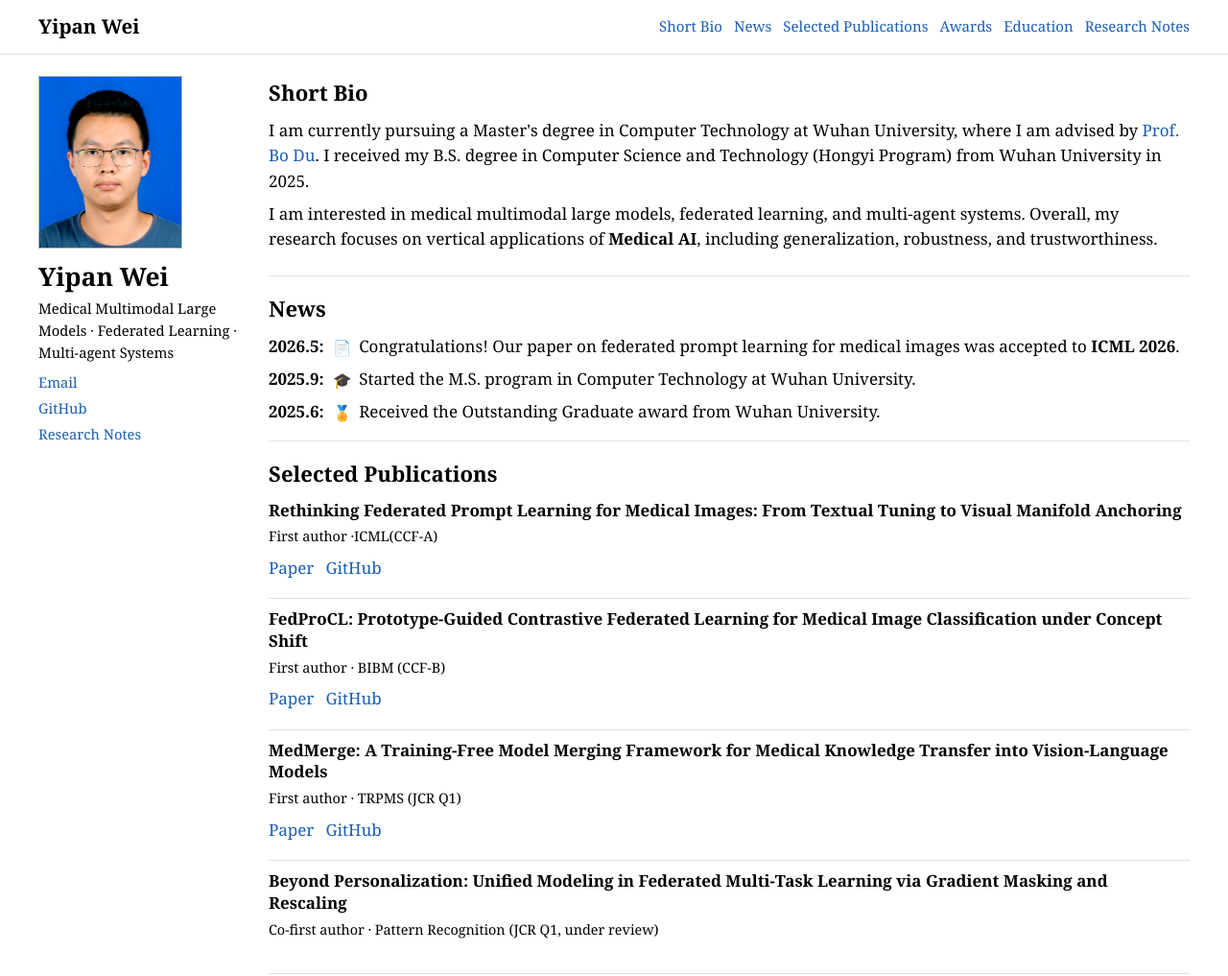
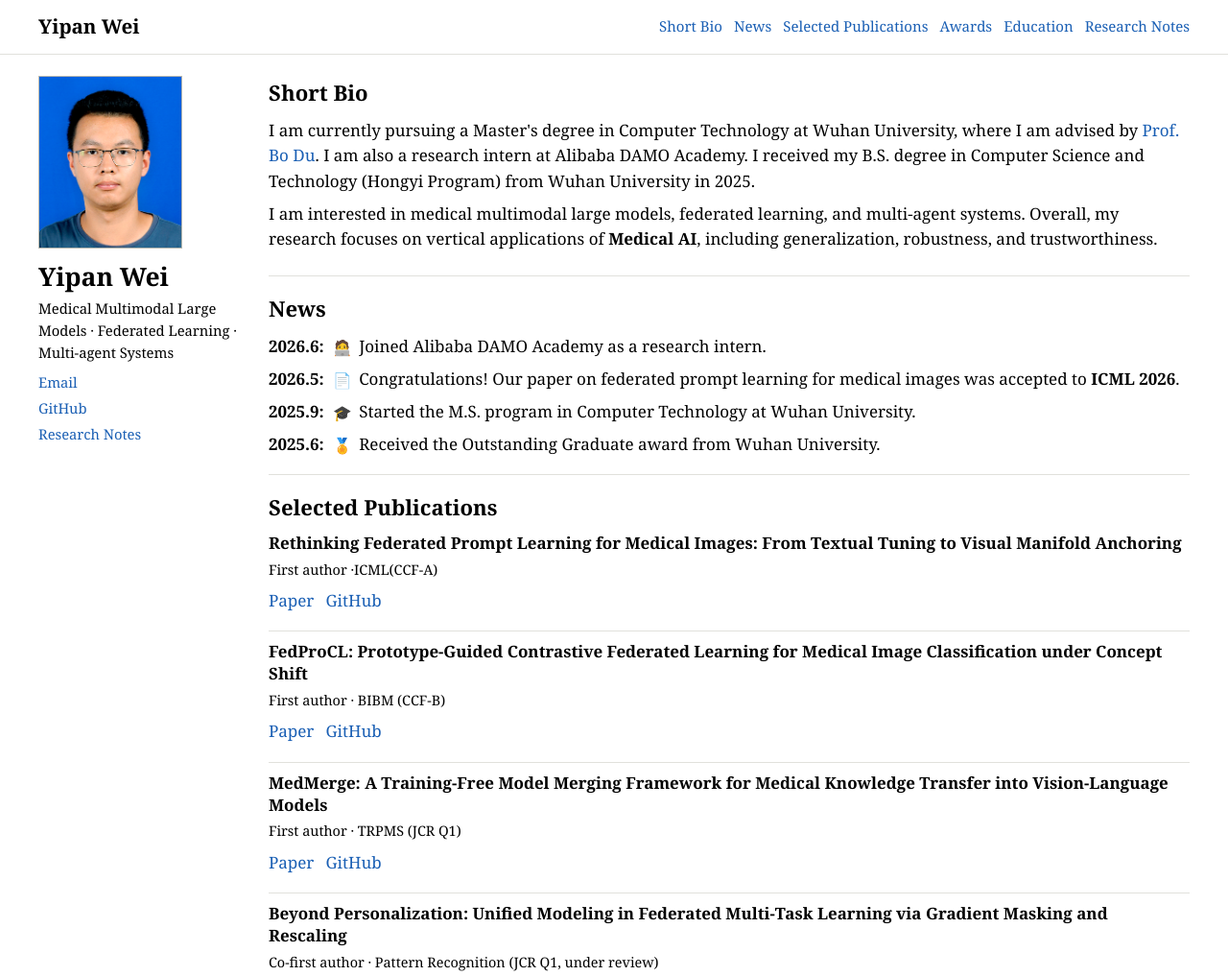
Before and after one commit to YipanWei/YipanWei.github.io, a plain HTML site: page index.html in a window 1280 px wide. Shown: the top 1017 px of the page at 96% size. Drawn offline with Linux system fonts and the light colour scheme.

Commit message:
Add DAMO Academy research internship

```diff
--- a/index.html
+++ b/index.html
@@ -57,8 +57,9 @@
               target="_blank"
               rel="noreferrer"
               >Prof. Bo Du</a
-            >. I received my B.S. degree in Computer Science and Technology
-            (Hongyi Program) from Wuhan University in 2025.
+            >. I am also a research intern at Alibaba DAMO Academy. I received
+            my B.S. degree in Computer Science and Technology (Hongyi Program)
+            from Wuhan University in 2025.
           </p>
           <p>
             I am interested in medical multimodal large models, federated
@@ -71,6 +72,13 @@
         <section class="section" id="news" data-reveal>
           <h2>News</h2>
           <ul class="news-list">
+            <li class="news-item news-item--career">
+              <span class="news-date">2026.6:</span>
+              <span class="news-body">
+                <span class="news-icon news-icon--career" aria-hidden="true">🧑‍💻</span>
+                <span>Joined Alibaba DAMO Academy as a research intern.</span>
+              </span>
+            </li>
             <li class="news-item news-item--paper">
               <span class="news-date">2026.5:</span>
               <span class="news-body">
```
